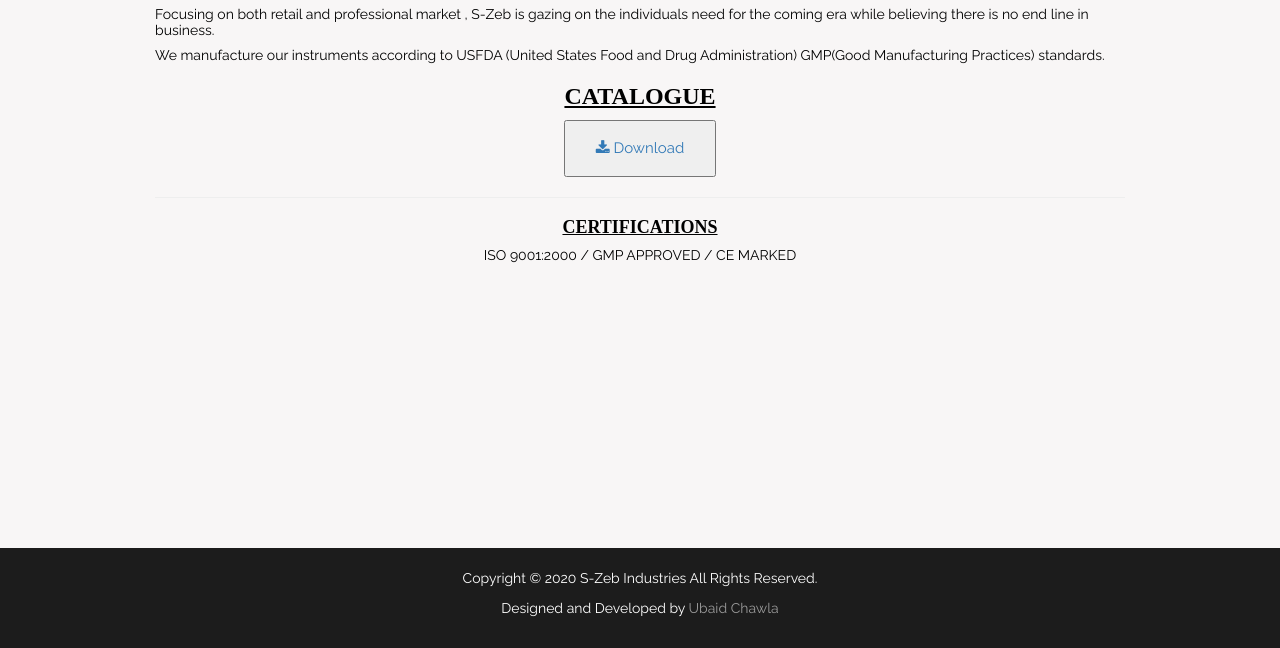
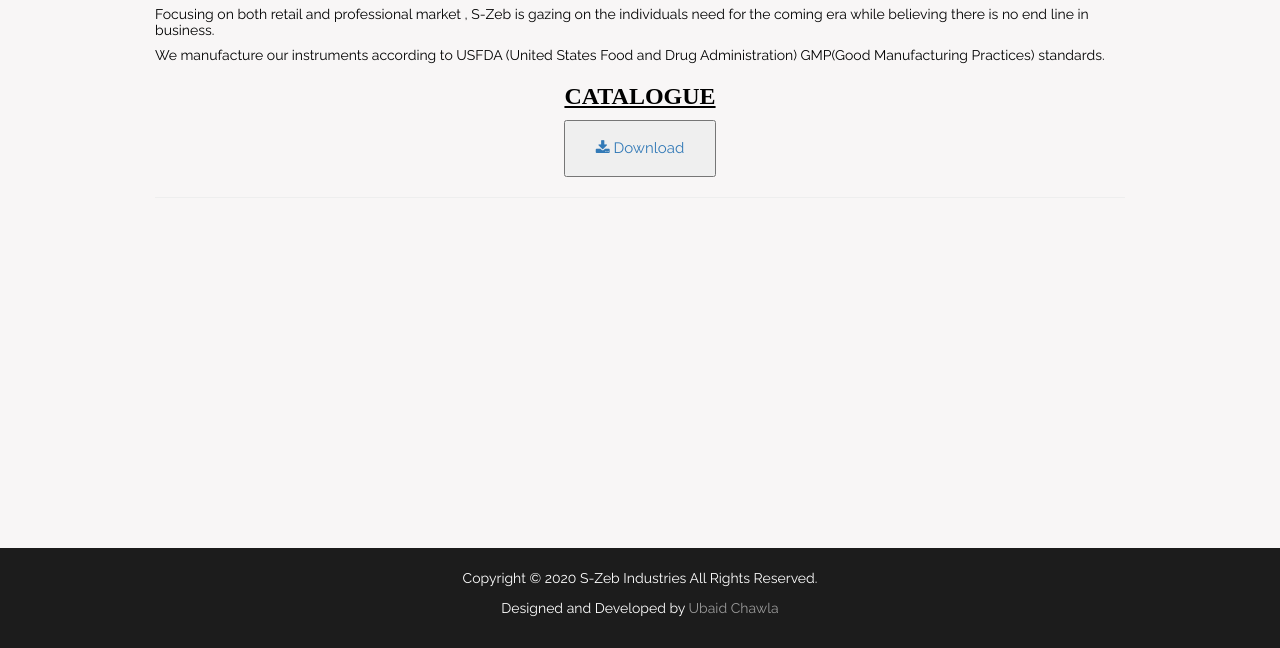
Before and after one commit to ubaidchawla/Zeb-Industries, a plain HTML site: page about.html in a window 1280 px wide. Shown: the part 205-853 px from the top of the page. Drawn offline with Linux system fonts and the light colour scheme; some packages are replaced by stand-ins of ours.

Commit message:
Changes Done

```diff
--- a/about.html
+++ b/about.html
@@ -76,13 +76,6 @@
 			  </a>
 		</button>
 	  <hr>
-	<h4 style="color: black; text-decoration: underline;"><strong>
-		Certifications
-	</strong>
-	</h4>
-	<h5>
-		ISO 9001:2000 / GMP APPROVED / CE MARKED
-	</h5>
 <!-- footer section -->
 </div>
 <footer>
```
Also changed, not shown: index.html (+3 -3 lines).
